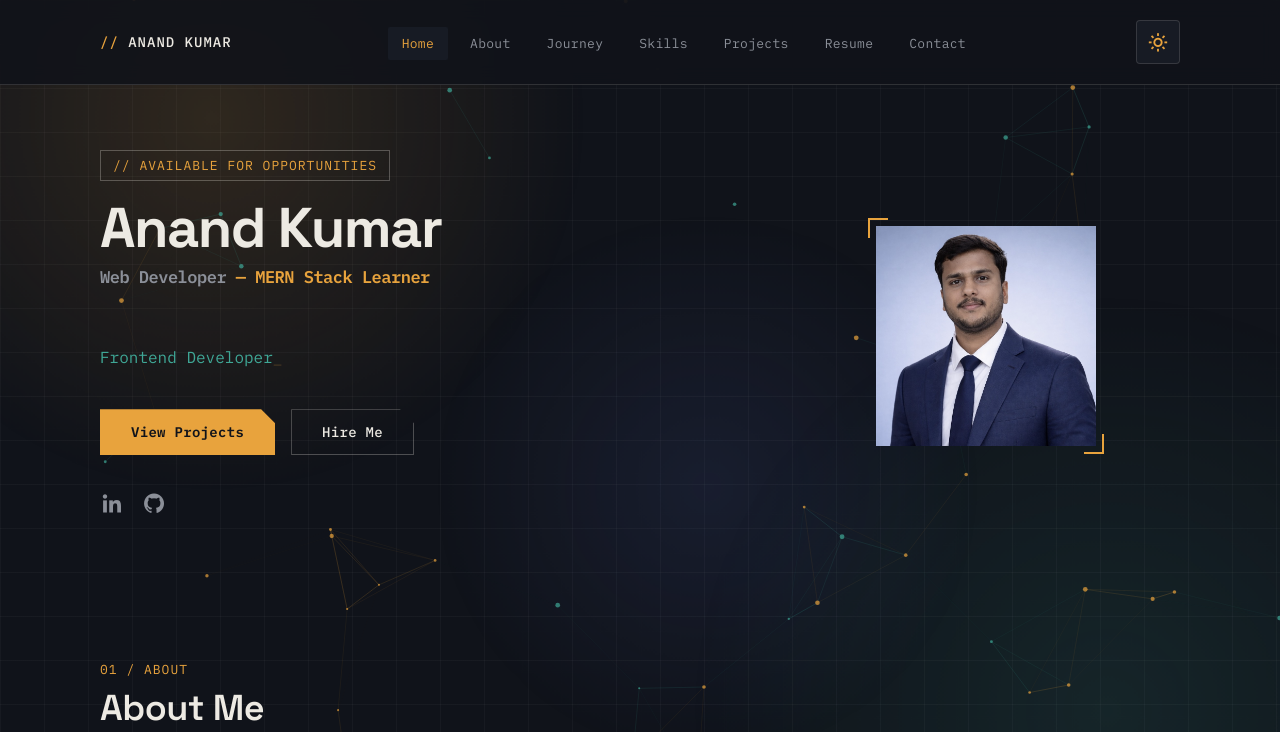
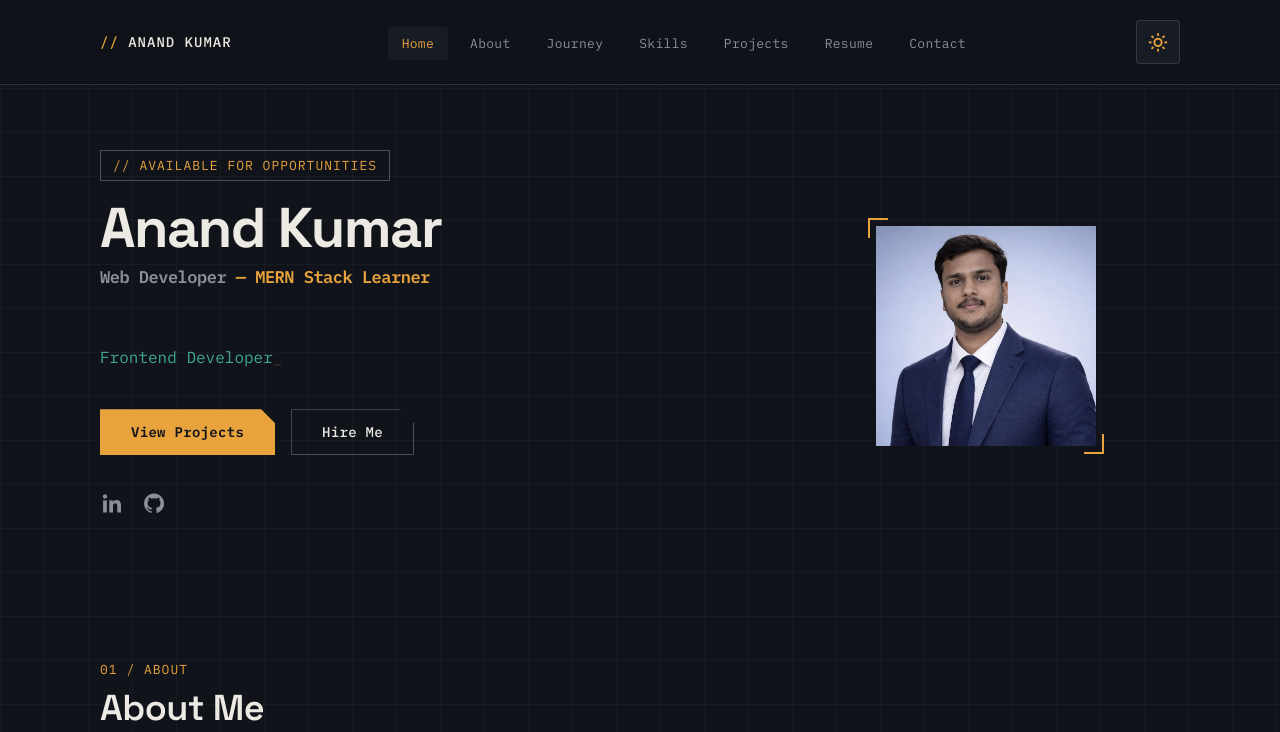
Before and after one commit to rajanand1002/portfolio-anand, a React (Vite) app: page / in a window 1280 px wide. Shown: the top 732 px of the page. Built offline with nearby package versions, Linux system fonts and the light colour scheme.

Commit message:
Replace animated background with plain professional background

```diff
--- a/src/App.jsx
+++ b/src/App.jsx
@@ -2,8 +2,8 @@
 import { useEffect, useState } from "react";
 
 import Loader from "./components/Loader";
-import BackgroundBlobs from "./components/BackgroundBlobs";
-import ParticleBackground from "./components/ParticleBackground";
+// import BackgroundBlobs from "./components/BackgroundBlobs";
+// import ParticleBackground from "./components/ParticleBackground";
 import Header from "./components/Header";
 import Hero from "./components/Hero";
 import About from "./components/About";
@@ -14,7 +14,7 @@ import CodingProfiles from "./components/CodingProfiles";
 import Resume from "./components/Resume";
 import Contact from "./components/Contact";
 import Footer from "./components/Footer";
-import CursorGlow from "./components/CursorGlow";
+// import CursorGlow from "./components/CursorGlow";
 import ScrollProgress from "./components/ScrollProgress";
 import BackToTop from "./components/BackToTop";
 import CommandPalette from "./components/CommandPalette";
@@ -57,8 +57,8 @@ function App() {
       <ScrollProgress />
       <Loader hidden={loaderHidden} />
 
-      <BackgroundBlobs />
-      <ParticleBackground />
+      {/* <BackgroundBlobs />
+      <ParticleBackground /> */}
 
       <Header theme={theme} onToggleTheme={toggleTheme} />
 
@@ -75,7 +75,7 @@ function App() {
 
       <Footer />
 
-      <CursorGlow />
+      {/* <CursorGlow /> */}
       <BackToTop />
       <CommandPalette />
     </>
```
